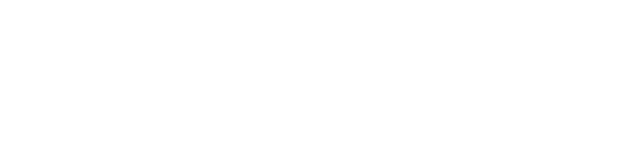
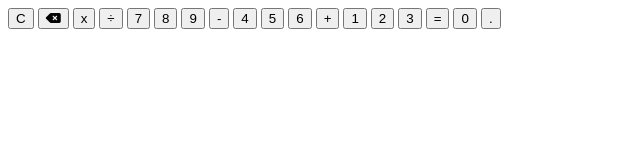
Before and after one commit to radek-drw/Calculator, a plain HTML site: page index.html in a window 1280 px wide. Shown: the whole page, without its empty margins (0-640 px from the left). Drawn offline with Linux system fonts and the light colour scheme.

Commit message:
HTML structure created

```diff
--- a/index.html
+++ b/index.html
@@ -6,12 +6,35 @@
    <meta http-equiv="X-UA-Compatible" content="IE=edge">
    <meta name="viewport" content="width=device-width, initial-scale=1.0">
    <title>Calculator</title>
+   <script src="https://kit.fontawesome.com/82e3298cb6.js" crossorigin="anonymous"></script>
    <link rel="stylesheet" href="style.css">
 </head>
 
 <body>
    <div class="calculator">
-
+      <div class="display"></div>
+      <div class="buttons">
+         <button class="buttons__clear">C</button>
+         <button class="buttons__backspace">
+            <i class="fas fa-backspace"></i>
+         </button>
+         <button class="buttons__times">x</button>
+         <button class="buttons__divide">&div;</button>
+         <button class="buttons__seven">7</button>
+         <button class="buttons__eight">8</button>
+         <button class="buttons__nine">9</button>
+         <button class="buttons__minus">-</button>
+         <button class="buttons__four">4</button>
+         <button class="buttons__five">5</button>
+         <button class="buttons__six">6</button>
+         <button class="buttons__plus">+</button>
+         <button class="buttons__one">1</button>
+         <button class="buttons__two">2</button>
+         <button class="buttons__three">3</button>
+         <button class="buttons__equal">=</button>
+         <button class="buttons__zero">0</button>
+         <button class="buttons__dot">.</button>
+      </div>
    </div>
 
    <script src="main.js"></script>
```
